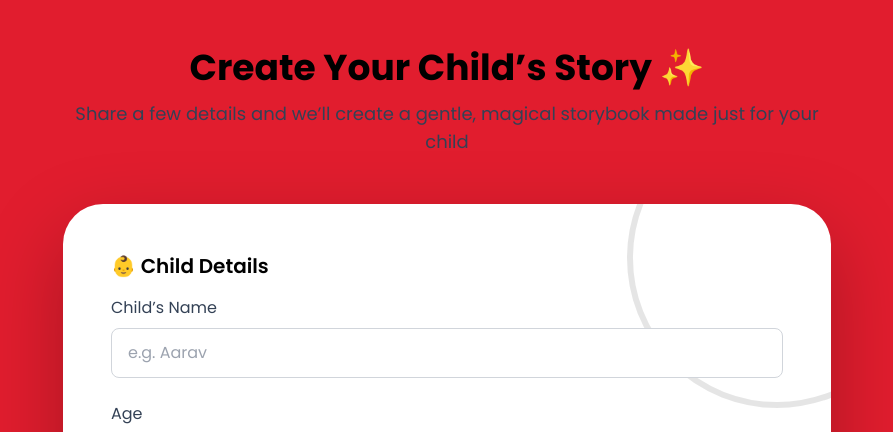
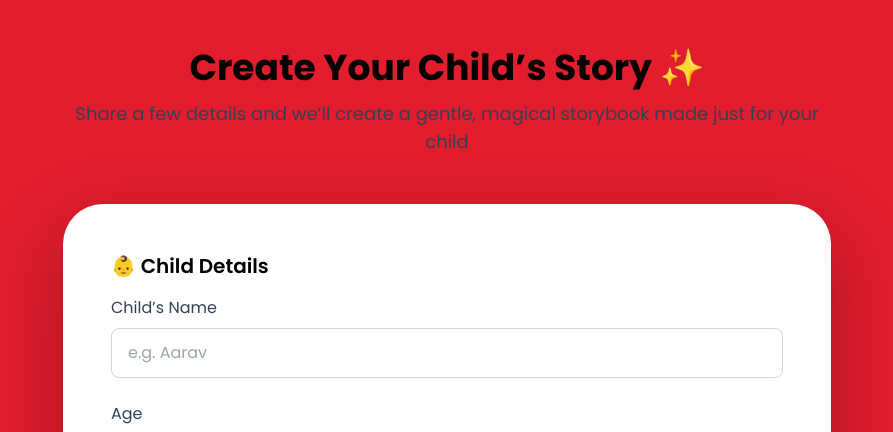
Before and after one commit to rohitjagawat/AI_STORY, a React (Vite) app in the folder frontend/: page /create in a window 1280 px wide. Shown: the top 432 px of the page, without its empty margins (193-1086 px from the left). Built offline with nearby package versions, Linux system fonts and the light colour scheme.

Commit message:
new changes

```diff
--- a/frontend/src/pages/CreateStory.jsx
+++ b/frontend/src/pages/CreateStory.jsx
@@ -60,8 +60,7 @@ const CreateStory = () => {
         {/* FORM CARD */}
         <div className="bg-white rounded-[2.5rem] shadow-[0_30px_80px_rgba(0,0,0,0.25)] p-6 md:p-12 relative overflow-hidden">
 
-          {/* decorative ring */}
-          <div className="absolute -top-24 -right-24 w-[300px] h-[300px] border-[6px] border-black/10 rounded-full"></div>
+
 
           {error && (
             <div className="mb-6 text-center text-brandRed font-semibold">
```
